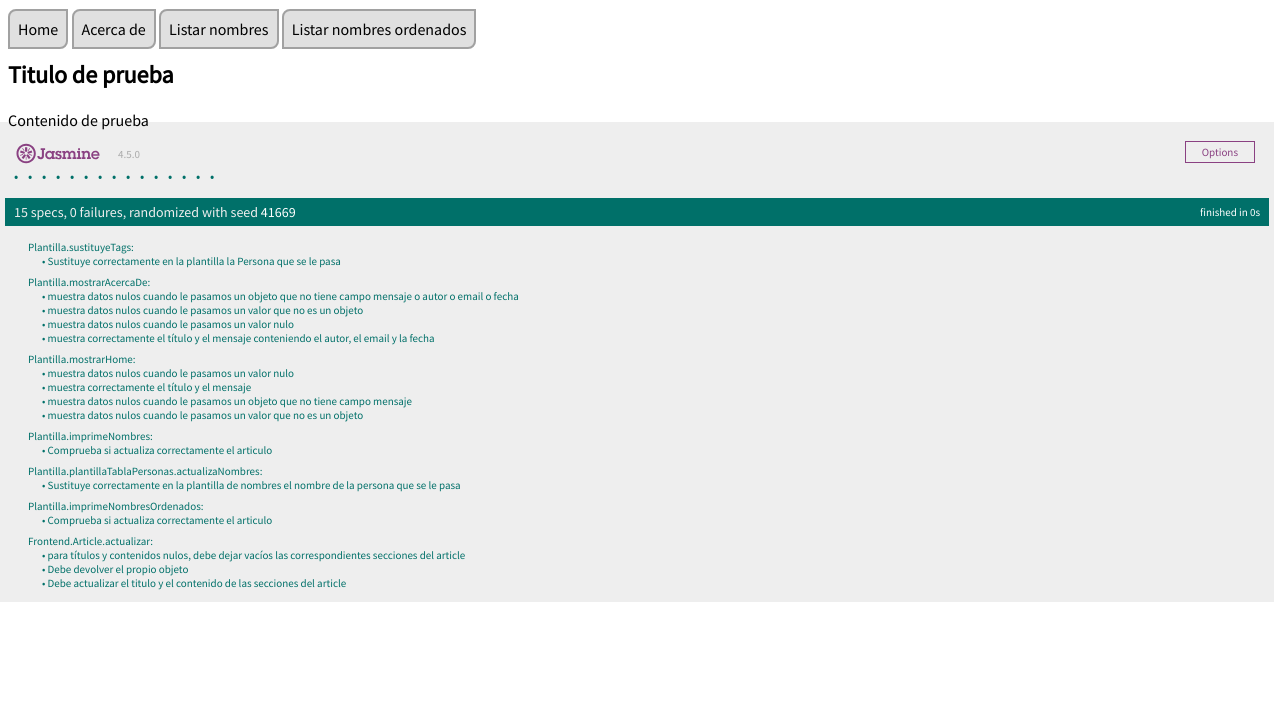
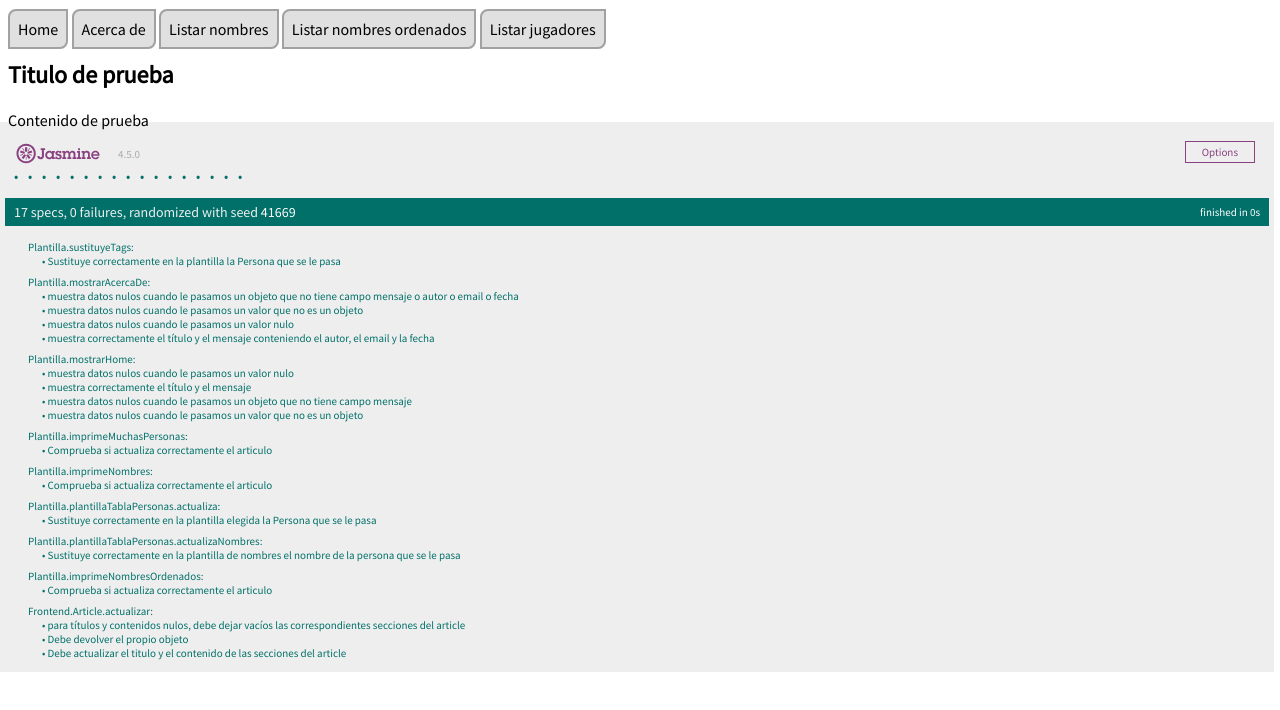
Before and after one commit to UJA-DAGIL-22-23/dagil-2022-2023-practica-3-amaf0001, a website with bundled scripts: page front-end/static-files/index.html in a window 1280 px wide. Shown: the part 64-774 px from the top of the page. Built offline with nearby package versions, Linux system fonts and the light colour scheme.

Commit message:
Terminada HU4 Mostrar datos de todos los jugadores

```diff
--- a/front-end/static-files/index.html
+++ b/front-end/static-files/index.html
@@ -31,6 +31,10 @@
             title="Muestra el listado de los nombres de los jugadores">Listar nombres</a>
         <a href="javascript:Plantilla.listarNombresOrdenados()" class="opcion-principal"
             title="Muestra el listado de los nombres de los jugadores en orden alfabético">Listar nombres ordenados</a>
+
+        <a href="javascript:Plantilla.listar()" class="opcion-principal"
+            title="Muestra el listado de los jugadores">Listar jugadores</a>
+
     </nav>
 
     <!--
--- a/front-end/static-files/js/ms-plantilla-spec.js
+++ b/front-end/static-files/js/ms-plantilla-spec.js
@@ -262,6 +262,35 @@ describe("Plantilla.imprimeNombresOrdenados: ", function() {
 })
 
 
+describe("Plantilla.plantillaTablaPersonas.actualiza: ", function () {
+    it("Sustituye correctamente en la plantilla elegida la Persona que se le pasa",
+    function () {
+        let planti = Plantilla.plantillaTablaPersonas.actualiza(personaSpec)
+        expect(planti.includes(personaSpec.data.nombre)).toBeTrue()
+        expect(planti.includes(personaSpec.data.apellido)).toBeTrue()
+        expect(planti.includes(personaSpec.data.fechaNacimiento.dia)).toBeTrue()
+        expect(planti.includes(personaSpec.data.fechaNacimiento.mes)).toBeTrue()
+        expect(planti.includes(personaSpec.data.fechaNacimiento.año)).toBeTrue()
+        expect(planti.includes(personaSpec.data.nVecesPremiado)).toBeTrue()
+        expect(planti.includes(personaSpec.data.añosParticipacion[0])).toBeTrue()
+    })
+})
+
+describe("Plantilla.imprimeMuchasPersonas: ", function () {
+    it("Comprueba si actualiza correctamente el articulo",
+    function () {
+        Plantilla.imprimeMuchasPersonas(vectorPersonasSpec)
+        //console.log(document.getElementById( Frontend.ID_SECCION_PRINCIPAL_CONTENIDO).innerHTML)
+        expect(document.getElementById(Frontend.ID_SECCION_PRINCIPAL_TITULO).innerHTML.includes("Listado de personas")).toBeTrue()
+        expect(document.getElementById(Frontend.ID_SECCION_PRINCIPAL_CONTENIDO).innerHTML.includes(vectorPersonasSpec[0].ref['@ref'].id)).toBeTrue()
+        expect(document.getElementById(Frontend.ID_SECCION_PRINCIPAL_CONTENIDO).innerHTML.includes(vectorPersonasSpec[1].ref['@ref'].id)).toBeTrue()
+        for(let i = 0; i < vectorPersonasSpec.length; ++i){
+            expect(document.getElementById(Frontend.ID_SECCION_PRINCIPAL_CONTENIDO).innerHTML.includes(vectorPersonasSpec[i].data.nombre)).toBeTrue()
+        }
+    })
+})
+
+
 /*
 IMPORTANTE
 ==========
--- a/front-end/static-files/js/ms-plantilla.js
+++ b/front-end/static-files/js/ms-plantilla.js
@@ -40,19 +40,14 @@ Plantilla.plantillaTablaPersonas = {}
 
 // Cabecera de la tabla
 Plantilla.plantillaTablaPersonas.cabecera = `
-            <form method='post' action=''>
-                <input type="text" value="" id="form-busqueda"/>
-                <div><a href="javascript:Plantilla.listarBusqueda()" class="opcion-secundaria mostrar">Buscar</a></div>
-            </form>
-                <table width="100%" class="listado-personas">
+                <table class="listado-personas">
                     <thead>
-                        <th width="10%">ID</th>
-                        <th width="10%">Nombre</th>
-                        <th width="20%">Apellido</th>
-                        <th width="20%">Fecha de nacimiento</th>
-                        <th width="20%">Nº veces premiado</th>
-                        <th width="30%">Años participacion</th>
-                        <th width="10%"></th>
+                        <th width="20%" style="text-align: center">ID</th>
+                        <th width="10%" style="text-align: center">Nombre</th>
+                        <th width="20%" style="text-align: center">Apellido</th>
+                        <th width="20%" style="text-align: center">Fecha de nacimiento</th>
+                        <th width="20%" style="text-align: center">Nº veces premiado</th>
+                        <th width="30%" style="text-align: center">Años participación</th>
                     </thead>
                     <tbody>
     `;
@@ -67,15 +62,12 @@ Plantilla.plantillaTablaPersonas.cabeceraNombres = `<table width="100%" class="l
 // Elemento TR que muestra los datos de una persona
 Plantilla.plantillaTablaPersonas.cuerpo = `
     <tr title="${Plantilla.plantillaTags.ID}">
-        <td>${Plantilla.plantillaTags.ID}</td>
-        <td>${Plantilla.plantillaTags.NOMBRE}</td>
-        <td>${Plantilla.plantillaTags.APELLIDO}</td>
-        <td>${Plantilla.plantillaTags.FECHANACIMIENTO.DIA}/${Plantilla.plantillaTags.FECHANACIMIENTO.MES}/${Plantilla.plantillaTags.FECHANACIMIENTO.ANIO}</td>
-        <td>${Plantilla.plantillaTags.NVECESPREMIADO}</td>
-        <td>${Plantilla.plantillaTags["ANIOS PARTICIPACION"]}</td>
-        <td>
-                    <div><a href="javascript:Plantilla.mostrar('${Plantilla.plantillaTags.ID}')" class="opcion-secundaria mostrar">Mostrar</a></div>
-        </td>
+        <td style="text-align: center">${Plantilla.plantillaTags.ID}</td>
+        <td style="text-align: center">${Plantilla.plantillaTags.NOMBRE}</td>
+        <td style="text-align: center">${Plantilla.plantillaTags.APELLIDO}</td>
+        <td style="text-align: center">${Plantilla.plantillaTags.FECHANACIMIENTO.DIA}/${Plantilla.plantillaTags.FECHANACIMIENTO.MES}/${Plantilla.plantillaTags.FECHANACIMIENTO.ANIO}</td>
+        <td style="text-align: center">${Plantilla.plantillaTags.NVECESPREMIADO}</td>
+        <td style="text-align: center">${Plantilla.plantillaTags["ANIOS PARTICIPACION"]}</td>
     </tr>
     `;
 
@@ -195,6 +187,15 @@ Plantilla.plantillaTablaPersonas.actualizaNombres = function (persona) {
     return Plantilla.sustituyeTags(this.cuerpoNombres, persona)
 }
 
+/**
+ * Actualiza el cuerpo de la tabla con los datos de la persona que se le pasa
+ * @param {Persona} Persona Objeto con los datos de la persona que queremos escribir en el TR
+ * @returns La plantilla del cuerpo de la tabla con los datos actualizados
+ */
+Plantilla.plantillaTablaPersonas.actualiza = function (persona) {
+    return Plantilla.sustituyeTags(this.cuerpo, persona)
+}
+
 
 /**
  * Función que recuperar todas las personas llamando al MS Personas
@@ -260,6 +261,19 @@ Plantilla.imprimeNombresOrdenados = function(vector) {
 }
 
 
+Plantilla.imprimeMuchasPersonas = function (vector) {
+    // console.log(vector) // Para comprobar lo que hay en vector
+
+    // Compongo el contenido que se va a mostrar dentro de la tabla
+    let msj = Plantilla.plantillaTablaPersonas.cabecera
+
+    vector.forEach(e => msj += Plantilla.plantillaTablaPersonas.actualiza(e))
+    msj += Plantilla.plantillaTablaPersonas.pie
+
+    //Borro toda la info de Article y la sustituyo por la que me interesa
+    Frontend.Article.actualizar("Listado de personas", msj)
+}
+
 /**
  * Función principal para responder al evento de elegir la opción "Home"
  */
@@ -284,6 +298,11 @@ Plantilla.listarNombresOrdenados = function (){
     Plantilla.recupera(Plantilla.imprimeNombresOrdenados);
 }
 
+Plantilla.listar = function (){
+    //console.log("La busqueda es:",document.getElementById("form-busqueda").value)
+    Plantilla.recupera(Plantilla.imprimeMuchasPersonas);
+}
+
 /**
  * Función principal para mostrar los datos de una persona desde el MS y, posteriormente, imprimirla.
  * @param {String} idPersona Identificador de la persona a mostrar
```
Also changed, not shown: README.md, assets/img/finalTrelloHU4.png (added), assets/img/inicioTrelloHU4.png (added), assets/img/validacionHU4.png (added).
